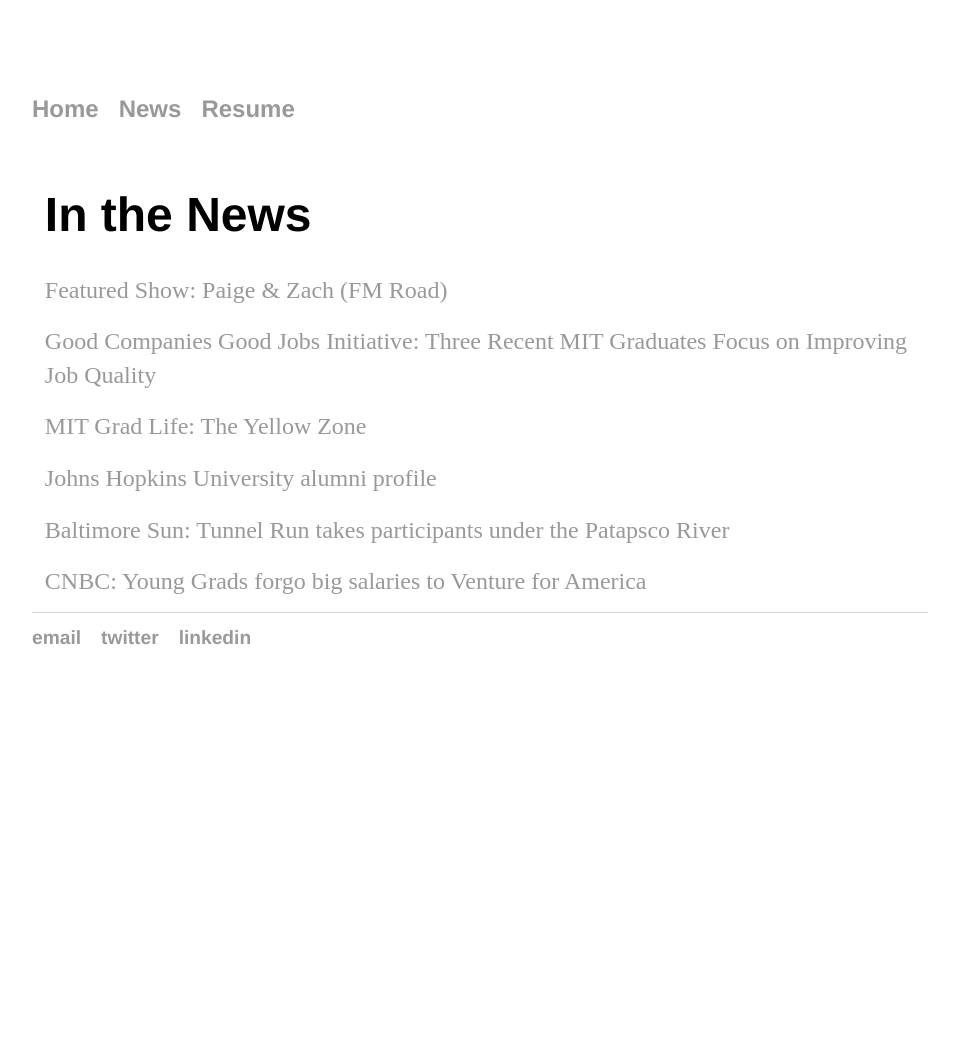
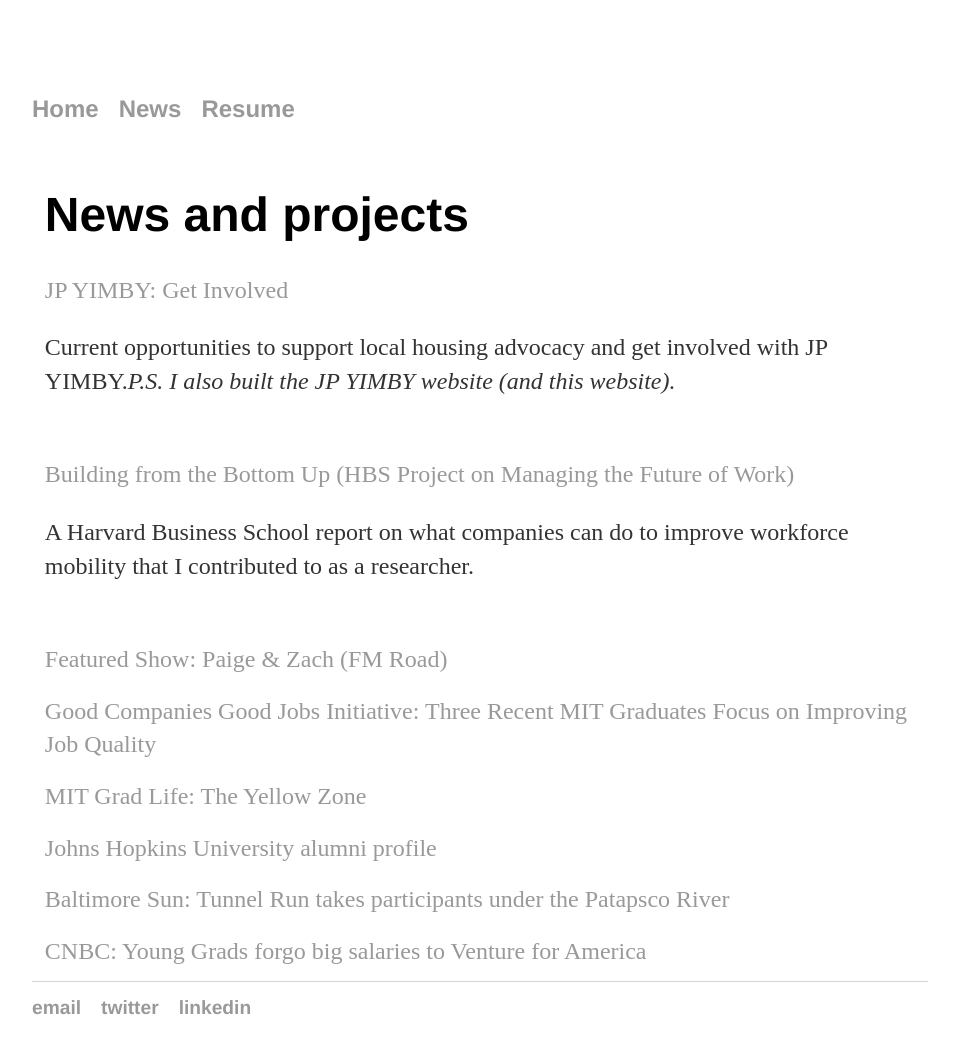
Before and after one commit to paigeboehmcke/paigeboehmcke.github.io, a Jekyll site: the page built from news/index.html, in a window 1280 px wide. Shown: the whole page, without its empty margins (160-1119 px from the left). Built offline with Jekyll 4.4.1, drawn with Linux system fonts in a browser that asks for light colours; before the commit the page ends 900 px from its top, so only the background shows below that.

Commit message:
Update index.html
Updated links to add JP YIMBY and Building from the Bottom Up 8/7/2026

```diff
--- a/news/index.html
+++ b/news/index.html
@@ -3,7 +3,11 @@
 title: About Paige Boehmcke
 ---
 <div class="blurb">
-	<h1>In the News</h1>
+	<h1>News and projects</h1>
+	<a href="https://jp-yimby.webflow.io">JP YIMBY: Get Involved</a><p>Current opportunities to support local housing advocacy and get involved with JP YIMBY.<i>P.S. I also built the JP YIMBY website (and this website).</i></p>
+	<br></br>
+	<a href="https://www.hbs.edu/managing-the-future-of-work/research/building-from-the-bottom-up">Building from the Bottom Up (HBS Project on Managing the Future of Work)</a><p>A Harvard Business School report on what companies can do to improve workforce mobility that I contributed to as a researcher.</p>
+	<br></br>
 	<a href="http://blog.wmbr.org/?p=501">Featured Show: Paige & Zach (FM Road)</a>
 	<br></br>
 	<a href="https://gcgj.mit.edu/whats-new/blog/three-recent-mit-graduates-focus-improving-job-quality">Good Companies Good Jobs Initiative: Three Recent MIT Graduates Focus on Improving Job Quality</a>
```
